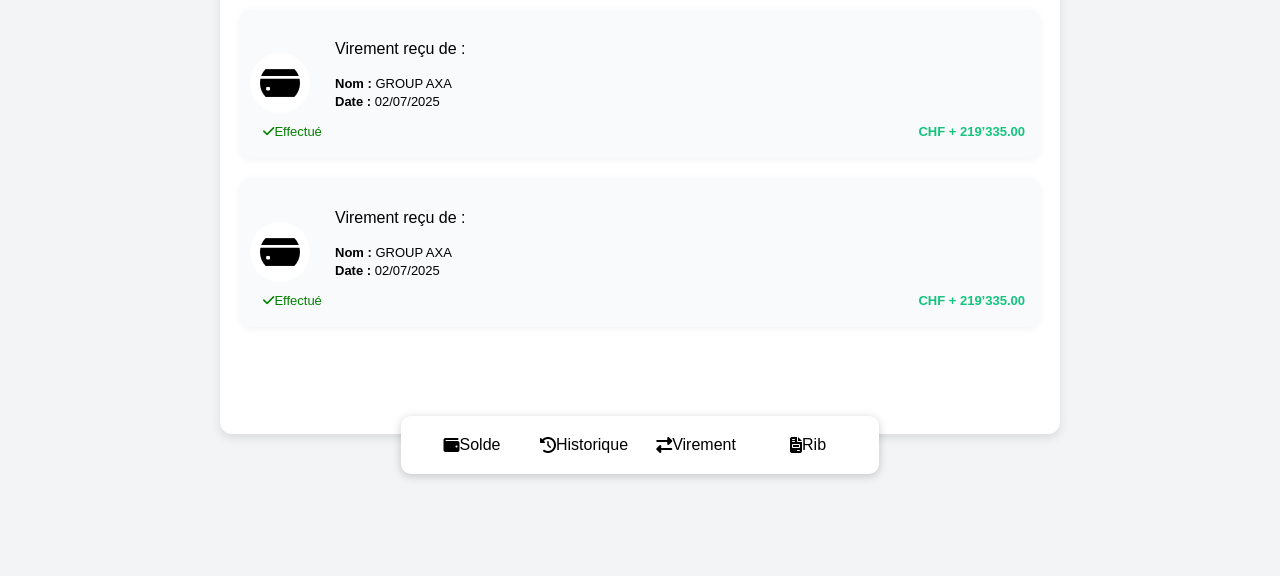
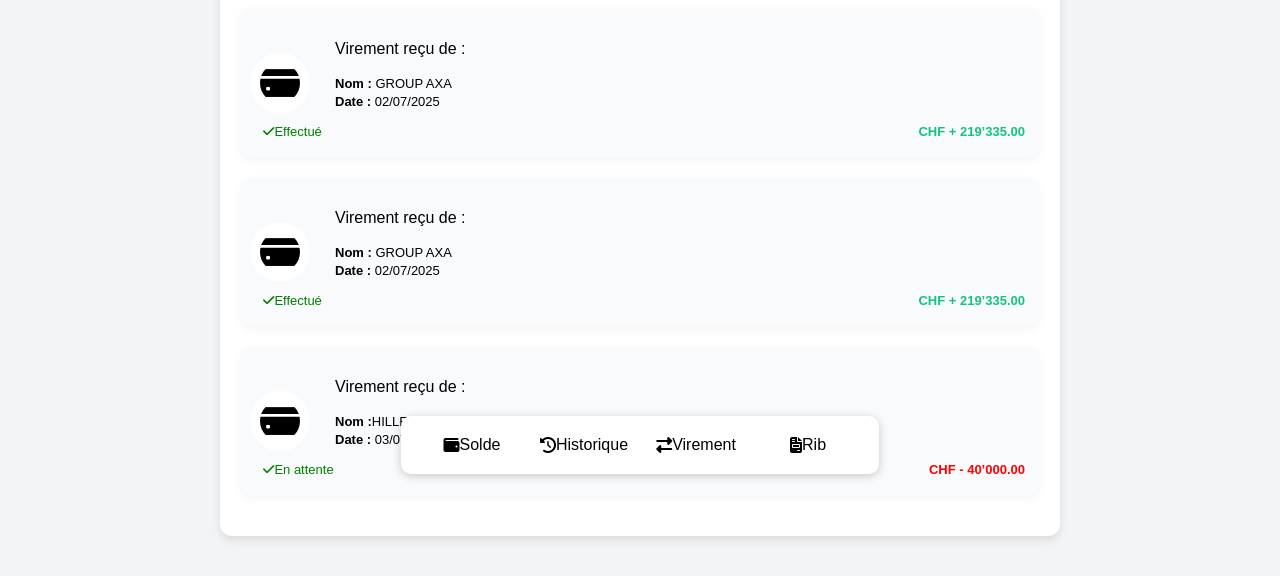
Before and after one commit to kouame-yao/acces.bank, a website: page public/historique.html in a window 1280 px wide. Shown: the part 326-902 px from the top of the page. Before the commit the page ends 800 px from the top, so only its background shows below. Drawn offline with Linux system fonts and the light colour scheme; no server answers.

Commit message:
Update historique.html
modification de historique

```diff
--- a/public/historique.html
+++ b/public/historique.html
@@ -103,6 +103,46 @@
             ><i class="fa-solid fa-check"></i>Effectué</span
           >
           <span class="montant-value2"> CHF + 219’335.00 </span>
+        </div>
+      </div>
+
+      <div class="virement">
+        <div class="icon-background">
+          <img
+            src="img/credit.png"
+            alt="Icône de paiement"
+            class="payment-icon"
+          />
+        </div>
+        <div class="virement-details">
+          <div class="nom-prenom">
+            <p>Virement reçu de :</p>
+            <span style="font-size: 13px"
+              ><strong>Nom :</strong>HILLEBRAND MICHAEL</span
+            >
+            <br />
+            <!-- <span style="font-size: 13px"
+              ><strong>Prénom :</strong> MELINA
+            </span> -->
+          </div>
+          <div class="rib">
+            <!-- <span style="font-size: 13px"
+              ><strong>IBAN :</strong> 7854 624***</span
+            > -->
+          </div>
+          <div class="date">
+            <span style="font-size: 13px"
+              ><strong>Date :</strong> 03/07/2025</span
+            >
+          </div>
+        </div>
+        <div class="montant-paiement">
+          <span class="paiement-label" style="color: green; font-size: 13px"
+            ><i class="fa-solid fa-check"></i>En attente</span
+          >
+          <span class="montant-value2" style="color: red; font-size: 13px">
+            CHF - 40’000.00
+          </span>
         </div>
       </div>
     </div>
```
